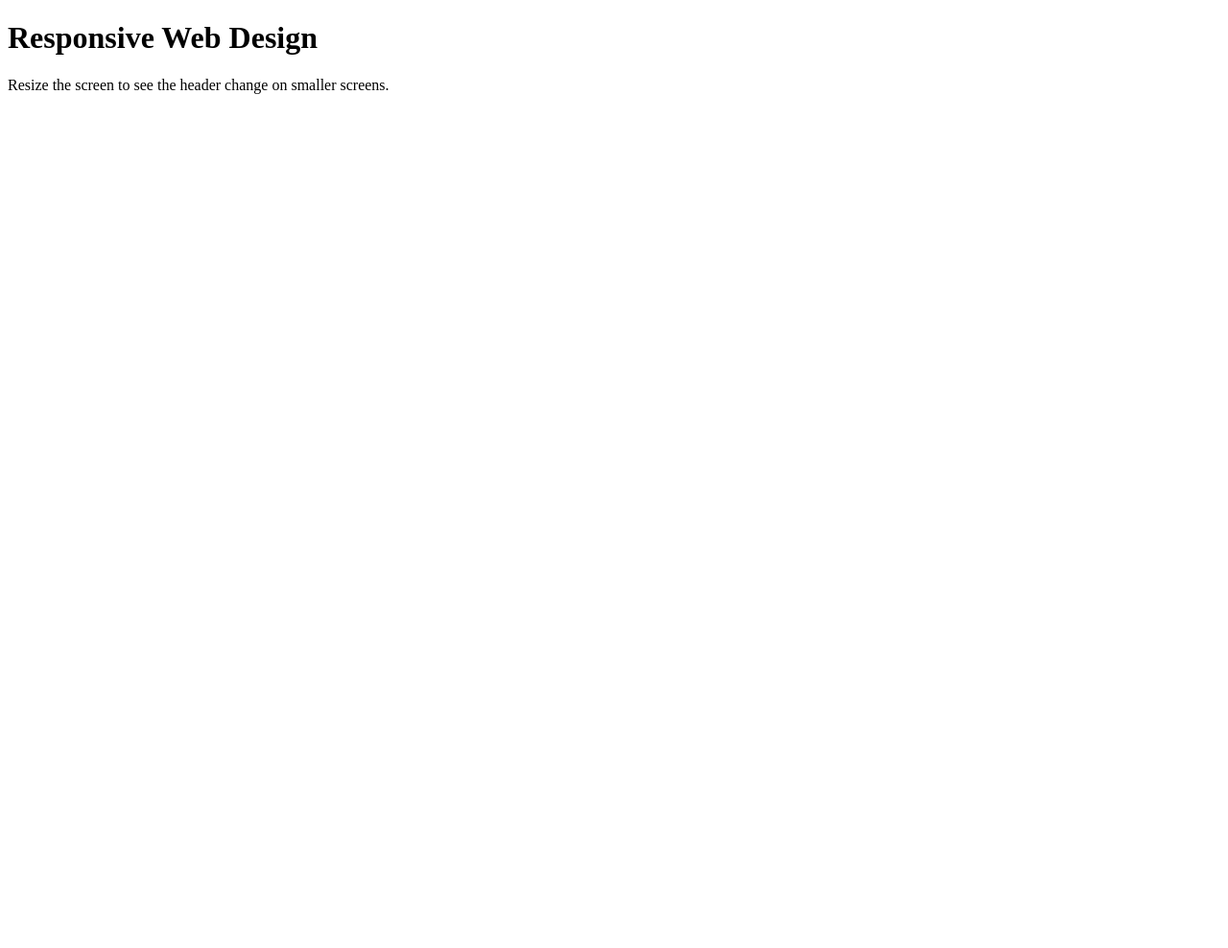
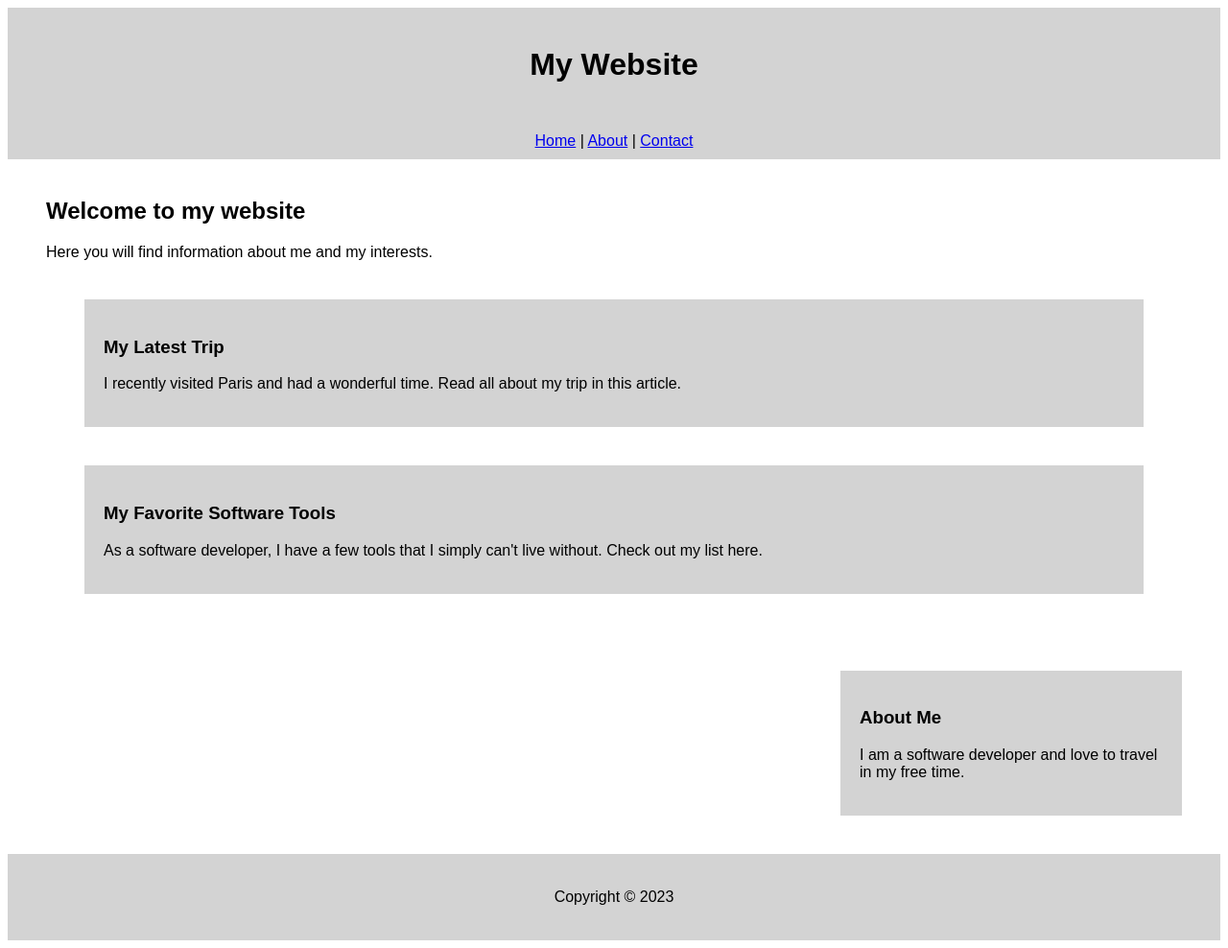
Before and after one commit to gtgtKim/kokoa-clone, a plain HTML site: page index.html in a window 1280 px wide. Shown: the whole page at 96% size. Before the commit the page ends 800 px from the top, so only its background shows below. Drawn offline with Linux system fonts and the light colour scheme.

Commit message:
Update index.html

```diff
--- a/index.html
+++ b/index.html
@@ -2,24 +2,77 @@
 <html>
    <head>
       <style>
-         /* Define the responsive rules for different screen sizes */
-         @media only screen and (max-width: 600px) {
+         /* Set the default font family and size */
          body {
-               width: auto;
-               margin: 0;
+            font-family: Arial, sans-serif;
+            font-size: 16px;
          }
-            /* Style the header differently on smaller screens */
+         /* Style the header */
          header {
             background-color: lightgray;
+            padding: 20px;
             text-align: center;
          }
+         /* Style the GNB */
+         nav {
+            background-color: lightgray;
+            padding: 10px;
+            text-align: center;
+         }
+         /* Style the main content section */
+         main {
+            margin: 40px;
+         }
+         /* Style the sidebar */
+         aside {
+            background-color: lightgray;
+            float: right;
+            width: 25%;
+            padding: 20px;
+            margin: 40px;
+         }
+         /* Style the common article section */
+         article {
+            background-color: lightgray;
+            padding: 20px;
+            margin: 40px;
+         }
+         /* Style the footer */
+         footer {
+            clear: both;
+            background-color: lightgray;
+            padding: 20px;
+            text-align: center;
          }
       </style>
    </head>
    <body>
       <header>
-         <h1>Responsive Web Design</h1>
+         <h1>My Website</h1>
       </header>
-      <p>Resize the screen to see the header change on smaller screens.</p>
+      <nav>
+         <a href="#">Home</a> |
+         <a href="#">About</a> |
+         <a href="#">Contact</a>
+      </nav>
+      <main>
+         <h2>Welcome to my website</h2>
+         <p>Here you will find information about me and my interests.</p>
+         <article>
+            <h3>My Latest Trip</h3>
+            <p>I recently visited Paris and had a wonderful time. Read all about my trip in this article.</p>
+         </article>
+         <article>
+            <h3>My Favorite Software Tools</h3>
+            <p>As a software developer, I have a few tools that I simply can't live without. Check out my list here.</p>
+         </article>
+      </main>
+      <aside>
+         <h3>About Me</h3>
+         <p>I am a software developer and love to travel in my free time.</p>
+      </aside>
+      <footer>
+         <p>Copyright &copy; 2023</p>
+      </footer>
    </body>
 </html>
```
Lines whose indentation alone changed are shown as unchanged.
